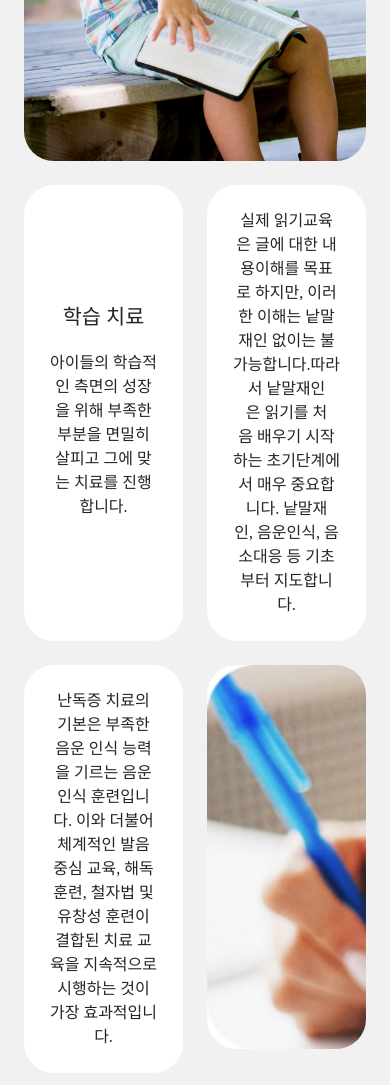
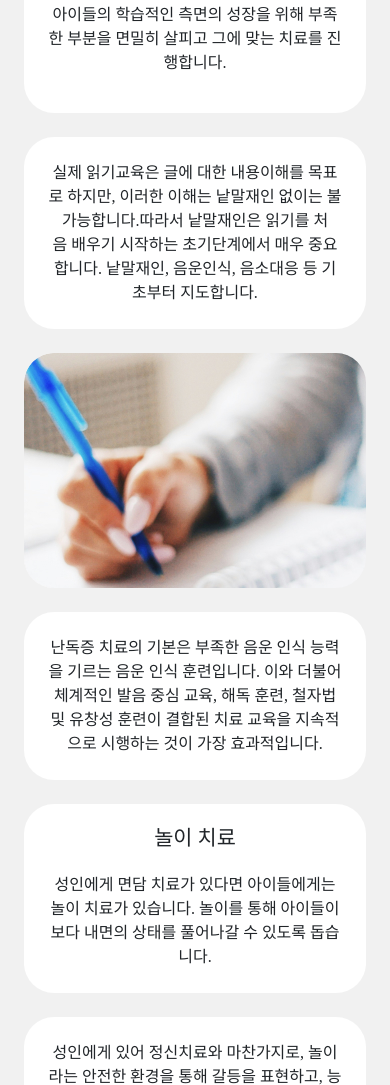
Before and after one commit to johyemin/withu, a plain HTML site: page sub_program.html in a window 390 px wide. Shown: the part 2083-3168 px from the top of the page. Drawn offline with nearby package versions, Linux system fonts and the light colour scheme; files that its build step writes are made by us from their sources; a web font is replaced by a local one.

Commit message:
Add files via upload

```diff
--- a/css/sub_program.css
+++ b/css/sub_program.css
@@ -791,8 +791,34 @@ footer .container .f_row .right .text .f_mid {
         padding: 0 12px;
     } */
 
+    #section_03 .sec3_part_1 {
+        grid-template-rows: repeat(3, 1fr);
+    }
 
+    #section_03 .sec3_part_1 .learning_title {
+        grid-column: 1 / 7;
+        grid-row: 2 / 3;
+    }
 
+    #section_03 .sec3_part_1 .learning_text_1 {
+        grid-column: 1/ 7;
+        grid-row: 3 / 4;
+    }
+
+    #section_03 .sec3_part_1 {
+        grid-template-rows: repeat(3, 1fr);
+    }
+
+    #section_03 .sec3_part_2 .learning_img_pen {
+        grid-column: 1 / 7;
+        grid-row: 1 / 2;
+        background-position-x: left;
+    }
+
+    #section_03 .sec3_part_2 .learning_text_2 {
+        grid-column: 1 / 7;
+        grid-row: 2 / 3;
+    }
 
     footer .f_main .left .f_logo figure img{
         width: 150px;
@@ -801,8 +827,15 @@ footer .container .f_row .right .text .f_mid {
     footer .container .f_row .right .text{
         font-size: 0.75rem;
     }
+
+    #h_submenu ul li{
+        font-size: 1.2rem;
+    }
 }
 
 @media screen and (max-height : 400px) {
     /* 모바일 가로 버전 */
+    #h_submenu ul li{
+        margin-bottom: 24px;
+    }
 }
```
Also changed, not shown: css/main.css (+23 -0 lines), css/sub_introduce.css (+9 -3 lines).
